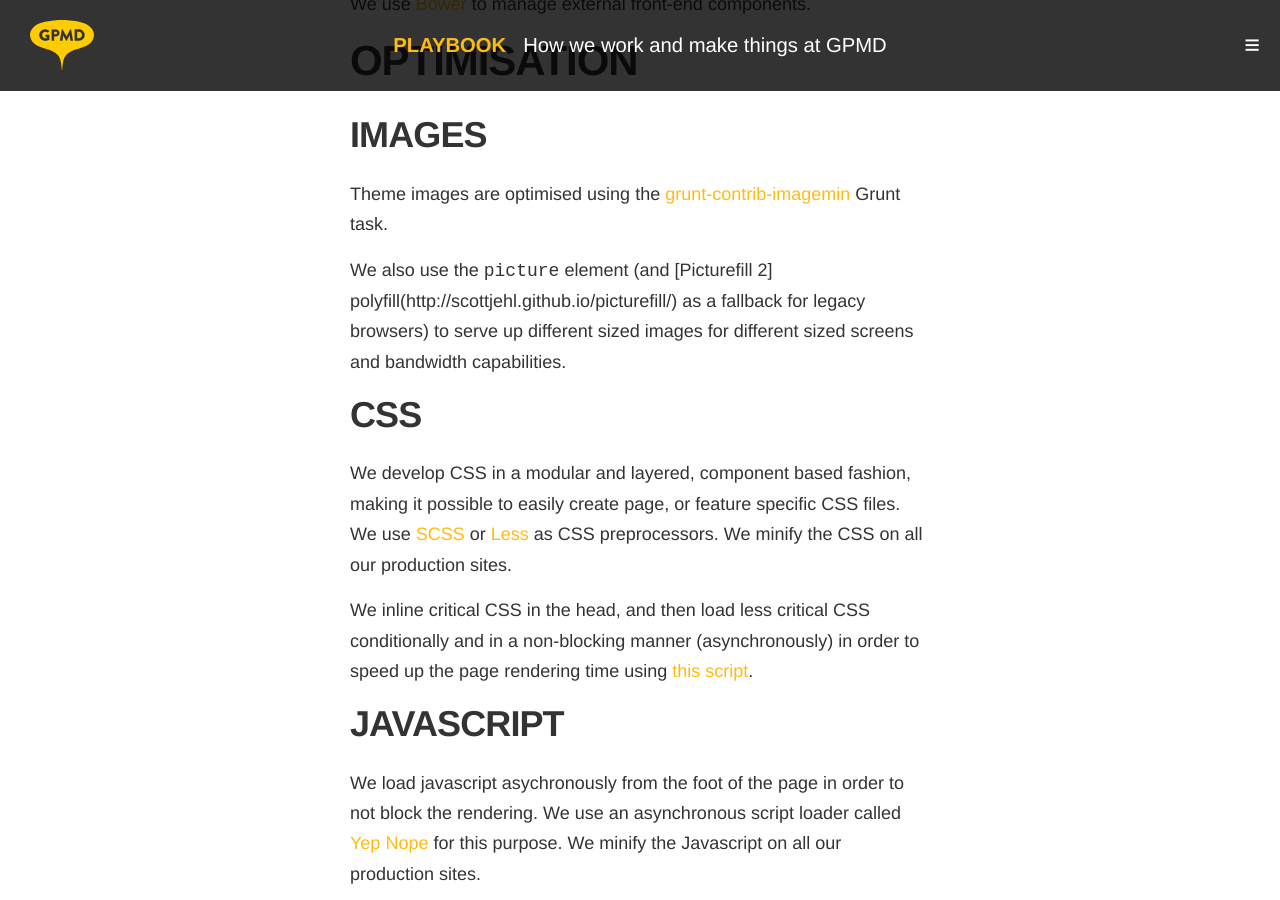
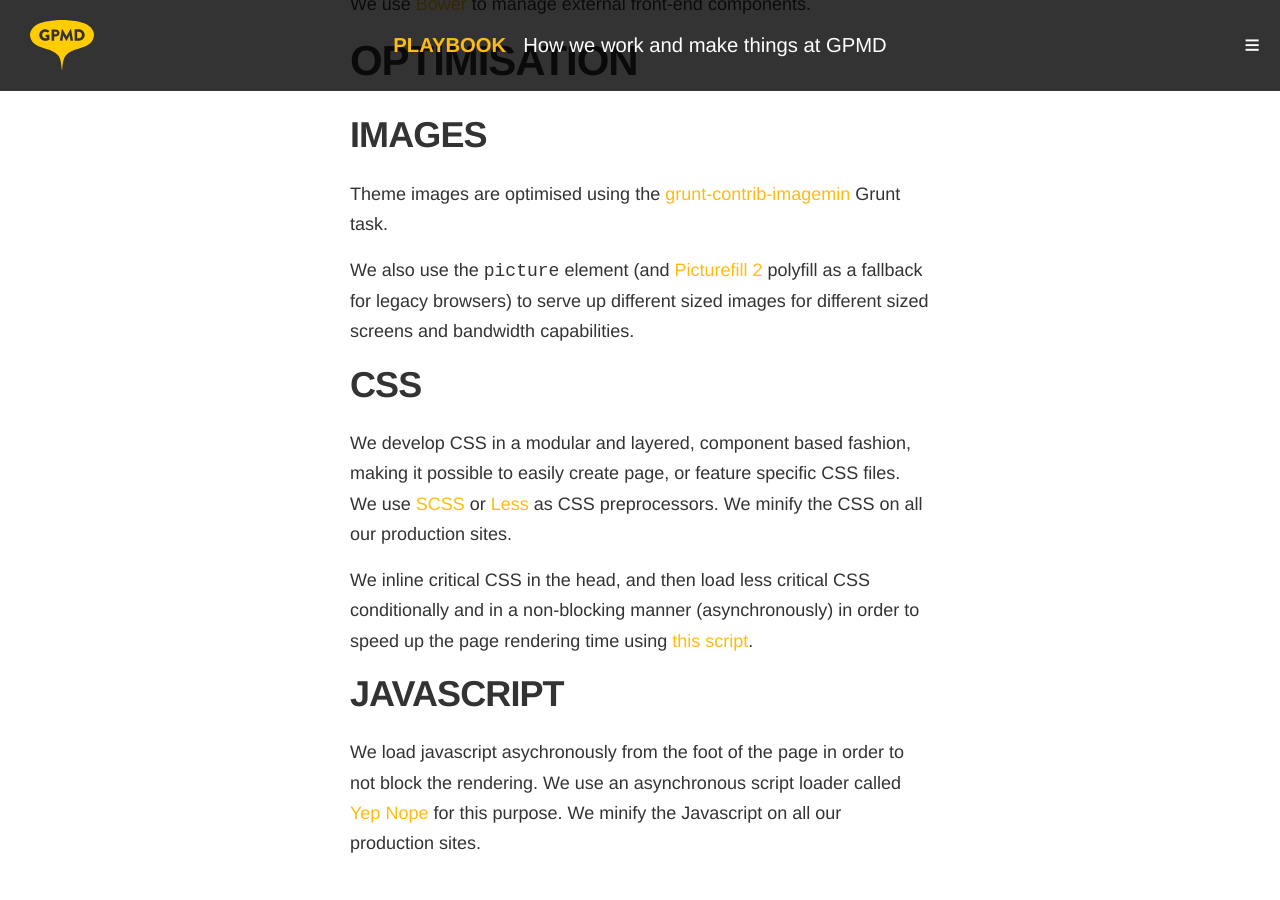
Before and after one commit to gpmd/playbook, a Jekyll site: the page built from _posts/pages/2014-07-01-project-scaffolding.md, in a window 1280 px wide and 900 px high, scrolled down 2680 px. Built offline with Jekyll 4.4.1, drawn with Linux system fonts in a browser that asks for light colours; nearby versions of some CDN libraries; Markdown is read by kramdown in place of the engine named in the settings.

Commit message:
Updated 2014-07-01-project-scaffolding.md

```diff
--- a/_posts/pages/2014-07-01-project-scaffolding.md
+++ b/_posts/pages/2014-07-01-project-scaffolding.md
@@ -81,7 +81,7 @@
 
 Theme images are optimised using the [grunt-contrib-imagemin](https://github.com/gruntjs/grunt-contrib-imagemin) Grunt task.
 
-We also use the `picture` element (and [Picturefill 2] polyfill(http://scottjehl.github.io/picturefill/) as a fallback for legacy browsers) to serve up different sized images for different sized screens and bandwidth capabilities.
+We also use the `picture` element (and [Picturefill 2](http://scottjehl.github.io/picturefill/) polyfill as a fallback for legacy browsers) to serve up different sized images for different sized screens and bandwidth capabilities.
 
 ### CSS
 
```
